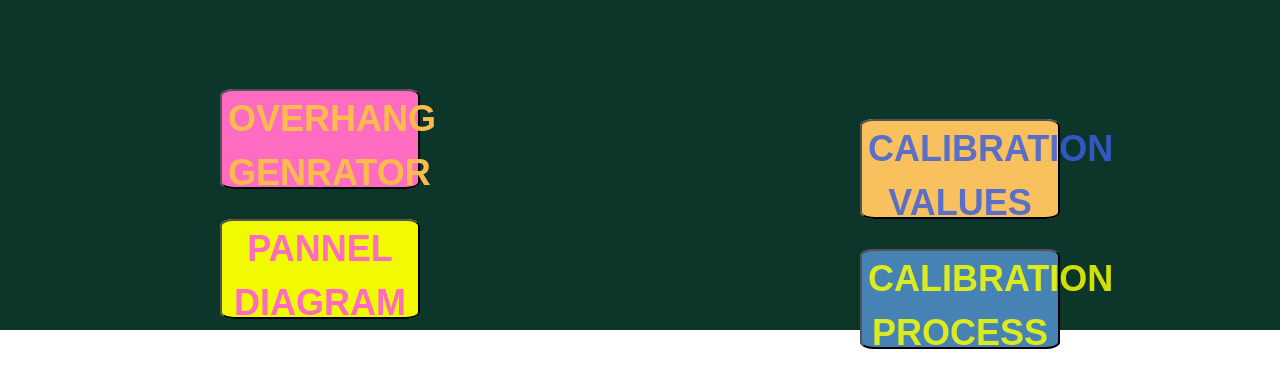
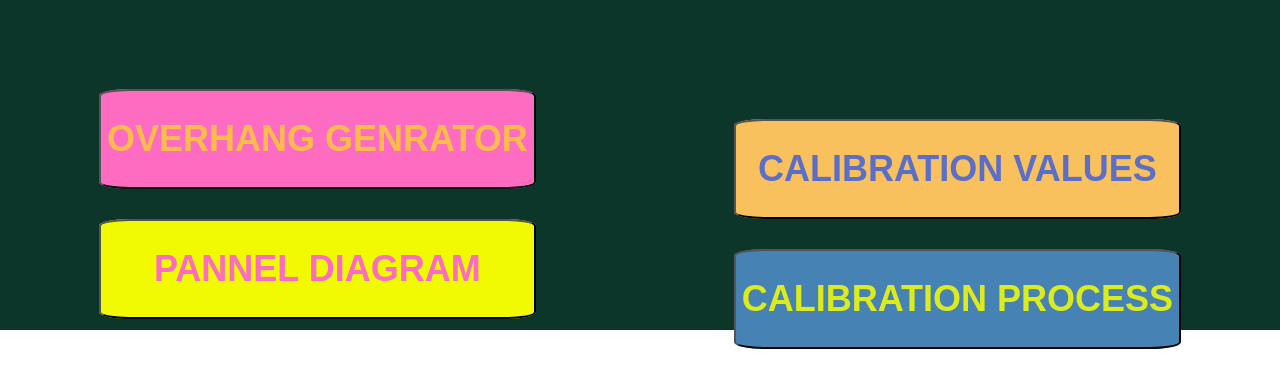
Before and after one commit to qwertyfdv/MachRobo, a plain HTML site: page index.html in a window 1280 px wide. Shown: the part 270-658 px from the top of the page. Drawn offline with nearby package versions, Linux system fonts and the light colour scheme; a web font is replaced by a local one.

Commit message:
Update style.css

```diff
--- a/style.css
+++ b/style.css
@@ -160,6 +160,7 @@
   display: flex;
   justify-content: space-around;
   margin-top: 10px;
+  width: 100%;
 }
 
 .rectangle1,
@@ -167,7 +168,7 @@
 .rectangle3,
 .rectangle4,
 button {
-  width: 200px;
+  width:100%;
   height: 100px;
   border-radius: 7%;
 
```
